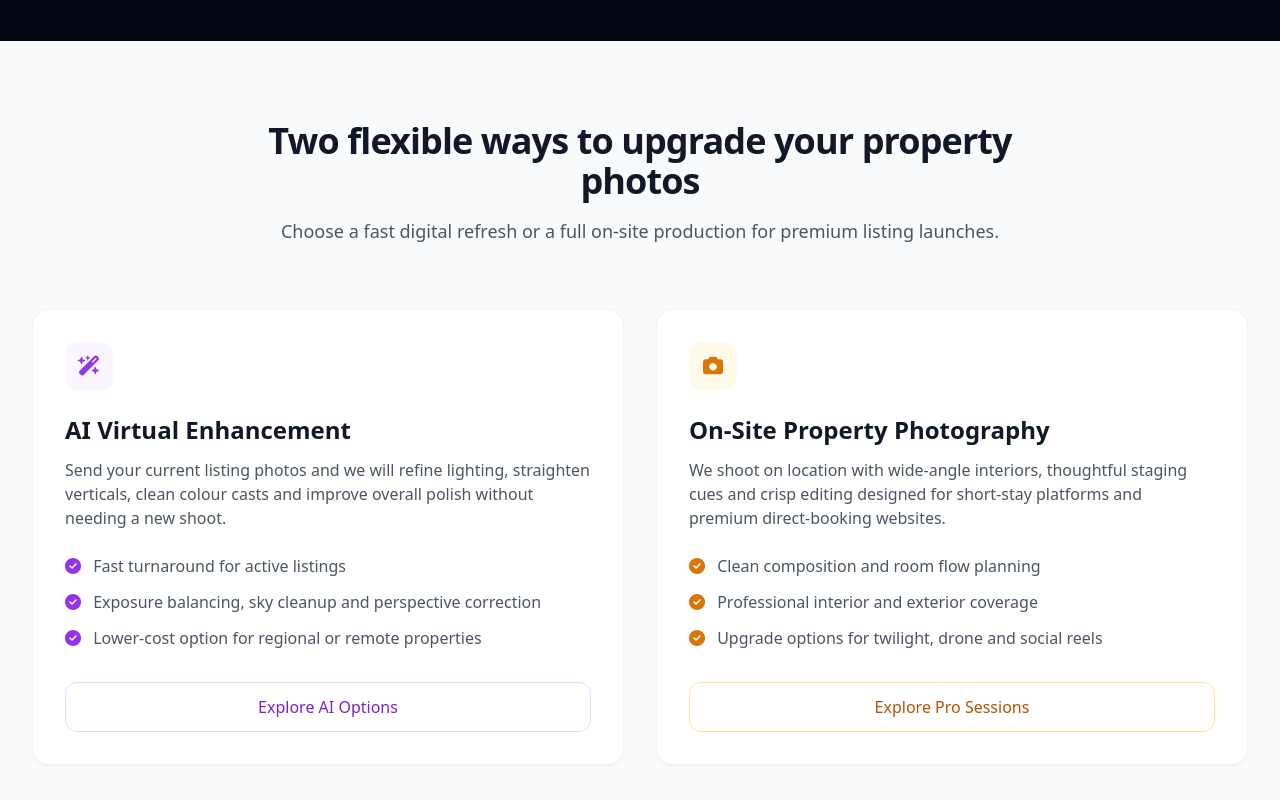
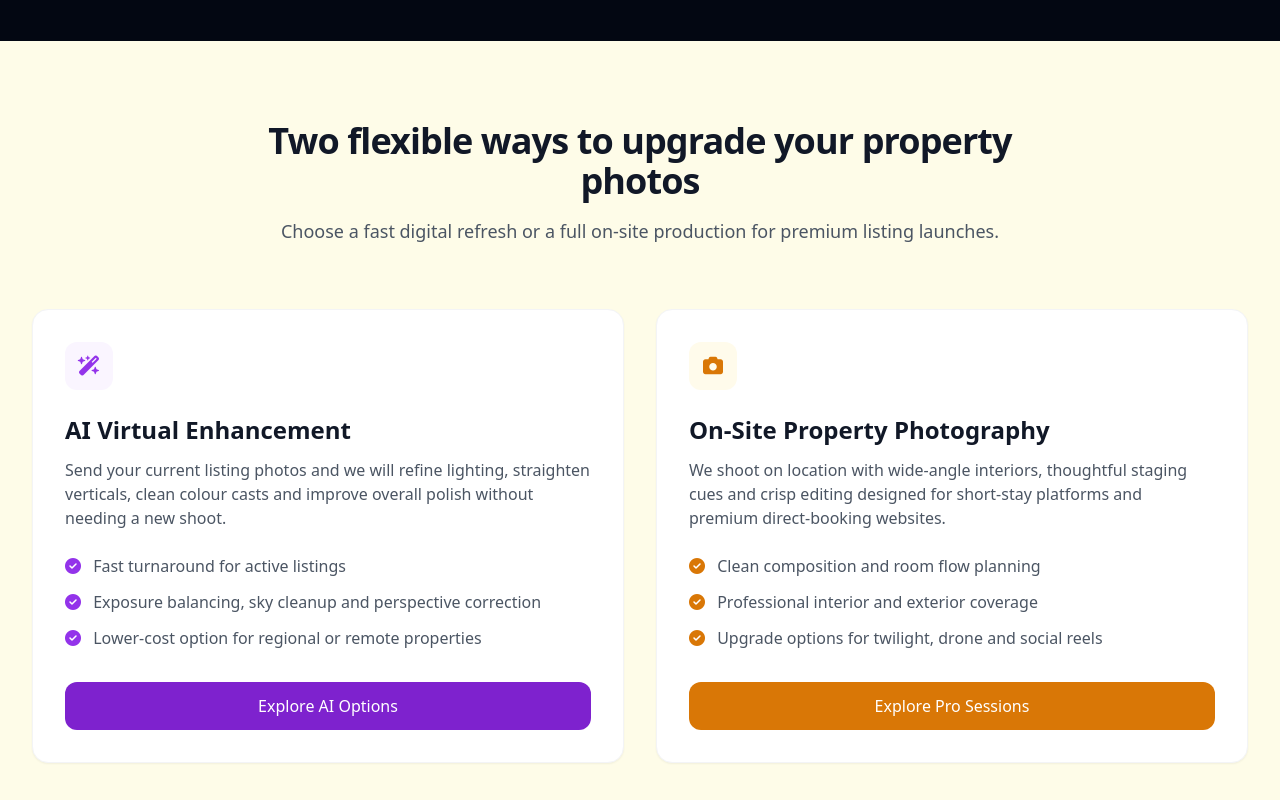
Before and after one commit to mfarhanka/dzvlens, a plain HTML site: page au/index.html in a window 1280 px wide. Shown: the part 940-1740 px from the top of the page. Drawn offline with nearby package versions, Linux system fonts and the light colour scheme.

Commit message:
Refresh features section styling on AU landing page

```diff
--- a/au/index.html
+++ b/au/index.html
@@ -347,7 +347,8 @@
         </div>
     </header>
 
-    <section id="features" class="py-20 max-w-7xl mx-auto px-4 sm:px-6 lg:px-8">
+    <section id="features" class="py-20 bg-yellow-50">
+        <div class="max-w-7xl mx-auto px-4 sm:px-6 lg:px-8">
             <div class="text-center max-w-3xl mx-auto mb-16 space-y-4">
                 <h2 class="text-3xl sm:text-4xl font-bold tracking-tight">Two flexible ways to upgrade your property photos</h2>
                 <p class="text-gray-600 text-lg">Choose a fast digital refresh or a full on-site production for premium listing launches.</p>
@@ -369,7 +370,7 @@
                             <li><i class="fa-solid fa-circle-check text-purple-600 mr-2"></i> Lower-cost option for regional or remote properties</li>
                         </ul>
                     </div>
-                <a href="#pricing" class="w-full text-center border border-purple-200 text-purple-700 font-medium py-3 rounded-xl hover:bg-purple-50 transition">Explore AI Options</a>
+                    <a href="#pricing" class="w-full text-center bg-purple-700 text-white font-medium py-3 rounded-xl hover:bg-purple-800 transition">Explore AI Options</a>
                 </div>
 
                 <div class="bg-white p-8 rounded-2xl shadow-sm border border-gray-100 hover:shadow-md transition flex flex-col justify-between">
@@ -387,7 +388,8 @@
                             <li><i class="fa-solid fa-circle-check text-amber-600 mr-2"></i> Upgrade options for twilight, drone and social reels</li>
                         </ul>
                     </div>
-                <a href="#pricing" class="w-full text-center border border-amber-200 text-amber-700 font-medium py-3 rounded-xl hover:bg-amber-50 transition">Explore Pro Sessions</a>
+                    <a href="#pricing" class="w-full text-center bg-amber-600 text-white font-medium py-3 rounded-xl hover:bg-amber-700 transition">Explore Pro Sessions</a>
+                </div>
             </div>
         </div>
     </section>
```
Lines whose indentation alone changed are shown as unchanged.
